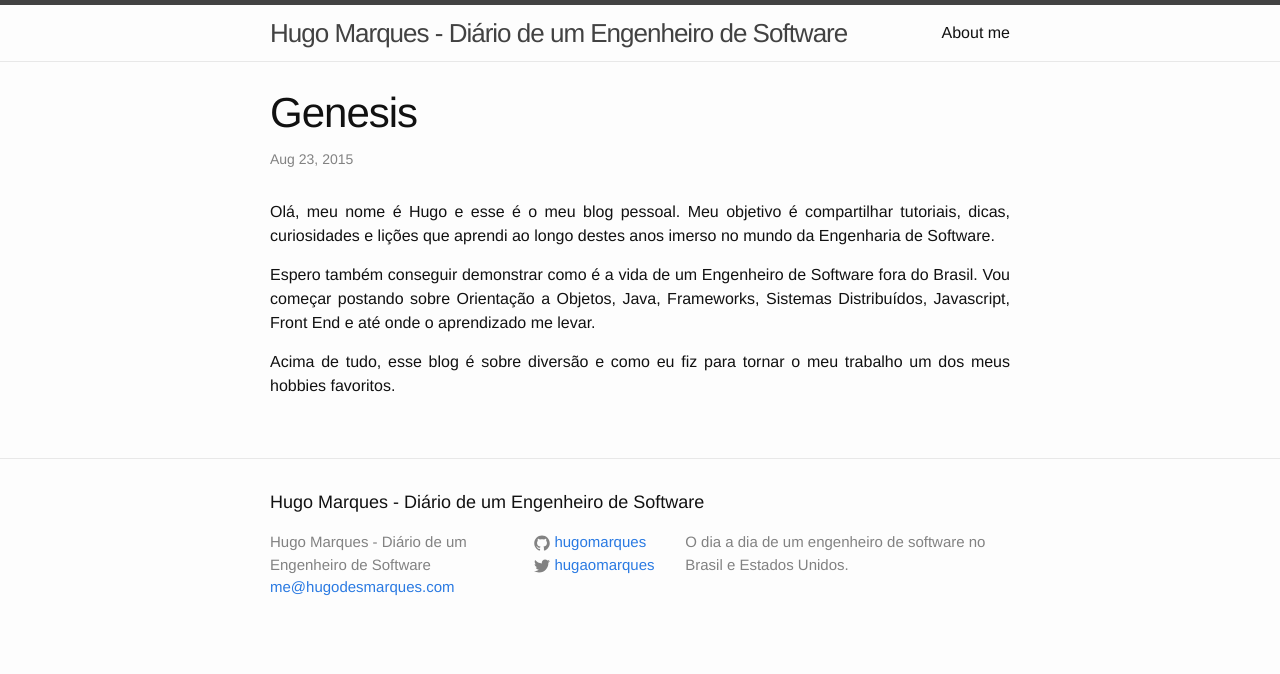
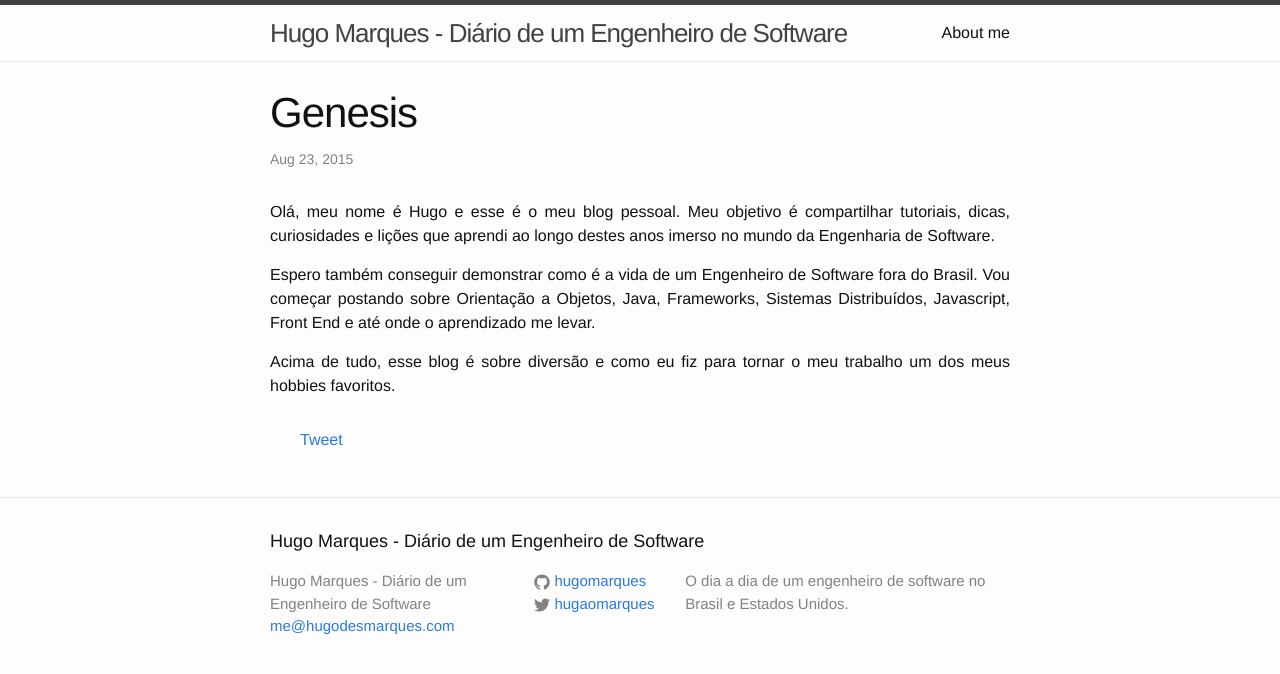
Before and after one commit to hugomarques/hugodesmarques, a Jekyll site: the page built from _posts/2015-08-23-bem-vindos.markdown, in a window 1280 px wide. Shown: the top 674 px of the page. Built offline with Jekyll 4.4.1, drawn with Linux system fonts in a browser that asks for light colours; comment, search, counter and statistics services are not loaded.

Commit message:
Adding social buttons back

```diff
--- a/_layouts/post.html
+++ b/_layouts/post.html
@@ -12,6 +12,21 @@
     {{ content }}
   </article>
 
+</div>
+<div class="social-buttons">
+  <ul class="list-inline">
+    <li class="twitter-button">
+        <a href="https://twitter.com/share" class="twitter-share-button">Tweet</a>
+        <script>!function(d,s,id){var js,fjs=d.getElementsByTagName(s)[0],p=/^http:/.test(d.location)?'http':'https';if(!d.getElementById(id)){js=d.createElement(s);js.id=id;js.src=p+'://platform.twitter.com/widgets.js';fjs.parentNode.insertBefore(js,fjs);}}(document, 'script', 'twitter-wjs');</script>
+    </li>
+    <li class="facebook-button">
+        <!-- Your share button code -->
+        <div class="fb-share-button"
+            data-href="{{ site.url }}{{ page.url }}"
+            data-layout="button_count">
+        </div>
+    </li>
+  </ul>
 </div>
 {% if page.comments %}
 <div id="disqus_thread"></div>
```
